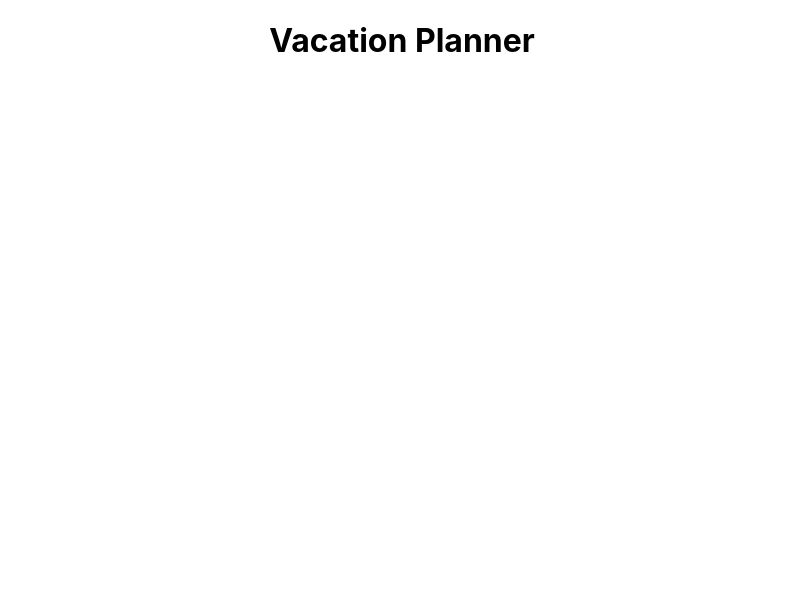
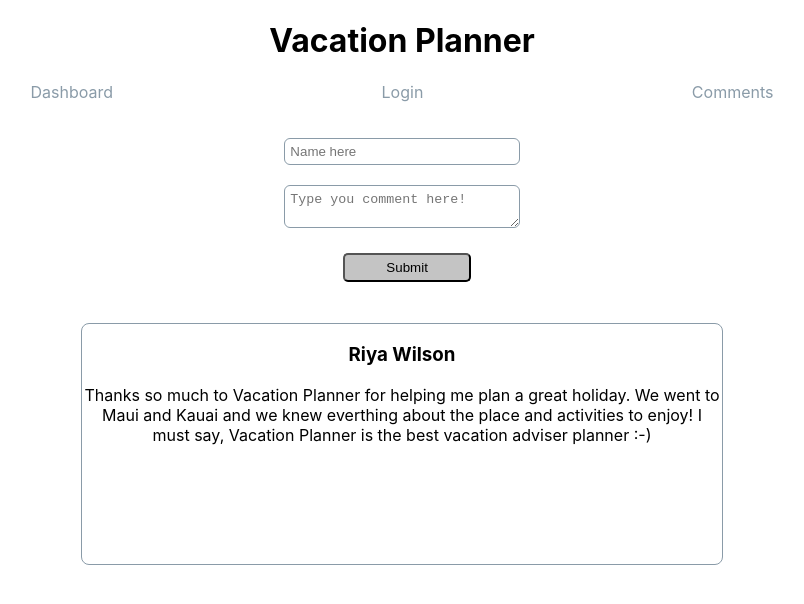
Before and after one commit to Vacation-Planner-Build-Week/Front-end, a React (Create React App) app in the folder vacation-planner/: page /Comments in a window 1280 px wide. Shown: the top 604 px of the page, without its empty margins (238-1042 px from the left). Built offline with nearby package versions, Linux system fonts and the light colour scheme.

Commit message:
"comment component created"

```diff
--- a/vacation-planner/src/App.css
+++ b/vacation-planner/src/App.css
@@ -2,18 +2,18 @@
   text-align: center;
 }
 
-.App-logo {
+/* .App-logo {
   height: 40vmin;
   pointer-events: none;
-}
+} */
 
-@media (prefers-reduced-motion: no-preference) {
+/* @media (prefers-reduced-motion: no-preference) {
   .App-logo {
     animation: App-logo-spin infinite 20s linear;
   }
-}
+} */
 
-.App-header {
+/* .App-header {
   background-color: #282c34;
   min-height: 100vh;
   display: flex;
@@ -22,9 +22,9 @@
   justify-content: center;
   font-size: calc(10px + 2vmin);
   color: white;
-}
+} */
 
-.App-link {
+/* .App-link {
   color: #61dafb;
 }
 
@@ -35,13 +35,15 @@
   to {
     transform: rotate(360deg);
   }
-}
+} */
 
 .form{
   display:flex;
   flex-direction: column;
   width: 20%;
   margin: 0 auto;
+
+
 }
 
  button{
@@ -54,6 +56,7 @@
 
  }
 
+
  .input{
 padding: 2%;
 background: #FFFFFF;
@@ -61,4 +64,27 @@ background: #FFFFFF;
 
 border: 0.5px solid #8A9BA8;
 border-radius: 6px;
+margin:4%
  }
+
+ .comments{
+
+   width:50%;
+   min-height:30vh;
+   background: #FFFFFF;
+   border: #8A9BA8 1px solid;
+   border-radius: 8px;
+   margin: 2% auto;
+ }
+
+ .navlink{
+   display: flex;
+   justify-content: space-evenly;
+   margin-bottom: 2%;
+
+ }
+ .navlink a{
+   text-decoration: none;
+   color: #8A9BA8;
+
+ }
--- a/vacation-planner/src/App.js
+++ b/vacation-planner/src/App.js
@@ -3,15 +3,23 @@ import './App.css';
 import {Route} from 'react-router-dom'
 import LogIn from './Components/React1/LogIn'
 import Dashboard from './Components/React1/Dashboard'
+import CommentForm from './Components/React1/CommentForm'
 
 function App() {
   return (
     <div className="App">
       <h1>Vacation Planner</h1>
-      <Dashboard />
+
+      <Route path = '/'>
+       <Dashboard />
+      </Route>
 
       <Route path = '/LogIn'>
         <LogIn />
+      </Route>
+
+      <Route path = '/Comments'>
+        <CommentForm />
       </Route>
 
     </div>
--- /dev/null
+++ b/vacation-planner/src/Components/React1/CommentForm.js
@@ -0,0 +1,92 @@
+import React, {useState} from 'react';
+import Comment from './Comments'
+
+
+
+
+const CommentForm = () => {
+
+//setting uo the initial useState
+const [post, setPost] = useState({
+
+    username:"",
+    comment: ""
+})
+ //new use state with dummydata
+const [posts, setPosts] = useState([
+    {
+    id: 1,
+    user_name: "Riya Wilson",
+    comment: "Thanks so much to Vacation Planner for helping me plan a great holiday. We went to Maui and Kauai and we knew everthing about the place and activities to enjoy! I must say, Vacation Planner is the best vacation adviser planner :-)"
+    }
+
+    ])
+
+
+// onChange handler
+const handleChanges =(e) => {
+setPost({...post, [e.target.name]: e.target.value})
+}
+
+//submitForm function
+
+const submitForm = (e) => {
+e.preventDefault();
+addNewComment(post)
+setPost({username:"", comment:""})
+}
+// addPost function that will updates(adds) the posts
+
+const addNewComment = (post) => {
+    const newPost = {
+        id: Date.now(),
+        username: post.user_name,
+        comment: post.comment
+    }
+    setPosts([...posts, newPost])
+  }
+
+
+    return(
+
+        <div>
+
+        <form className = "form" onSubmit = {submitForm}>
+            {/* <label htmlFor = 'username'>Username</label> */}
+            <label htmlFor = 'username'></label>
+            <input className = "input"
+            id = "username"
+            type = "text"
+            name = "username"
+            onChange = {handleChanges}
+            placeholder = "Name here"
+            value = {post.user_name}
+            />
+
+            {/* <label htmlFor = 'comment'>comment</label> */}
+            <label htmlFor = 'comment'></label>
+            <textarea className = "input"
+            id = "comment"
+            name = "Comment"
+            onChange = {handleChanges}
+            placeholder = "Type you comment here!"
+            value = {post.comment_value}
+            />
+            <button className =".commentbutton" type = "submit">Submit</button>
+        </form>
+
+        {posts.map(post =>(
+            <Comment key = {post.id}
+            user= {post.user_name}
+            comment= {post.comment} />
+
+        ))}
+
+        </div>
+
+    )
+
+}
+
+
+export default CommentForm;
--- /dev/null
+++ b/vacation-planner/src/Components/React1/Comments.js
@@ -0,0 +1,16 @@
+import React from "react";
+
+
+const Comment =(props) =>{
+
+    return (
+        <div className ="comments">
+                <h3>{props.user}</h3>
+                <p>{props.comment}</p>
+
+        </div>
+    )
+
+}
+
+export default Comment;
--- a/vacation-planner/src/Components/React1/Dashboard.js
+++ b/vacation-planner/src/Components/React1/Dashboard.js
@@ -7,8 +7,10 @@ const Dashboard = () => {
 
     return(
 
-        <div>
-         <Link to = "/login"></Link>
+        <div className ="navlink">
+            <Link to = "/">Dashboard</Link>
+           <Link to = "/login">Login</Link>
+           <Link to ="/comments">Comments</Link>
         </div>
     )
 }
--- a/vacation-planner/src/Components/React1/LogIn.js
+++ b/vacation-planner/src/Components/React1/LogIn.js
@@ -25,7 +25,8 @@ const LogIn = () => {
         <div>
             <form className = "form" onSubmit ={submitForm}>
 
-                <label htmlFor = "login">LogIn</label>
+                {/* <label htmlFor = "login">LogIn</label> */}
+                <label htmlFor = "login"></label>
                 <input class ="input"
                 id = "login"
                 type = "text"
@@ -36,7 +37,8 @@ const LogIn = () => {
                 />
 
 
-                <label htmlFor = "password">Password</label>
+                {/* <label htmlFor = "password">Password</label>  */}
+                <label htmlFor = "password"></label>
                 <input class ="input"
                 id = "password"
                 type ="password"
```
